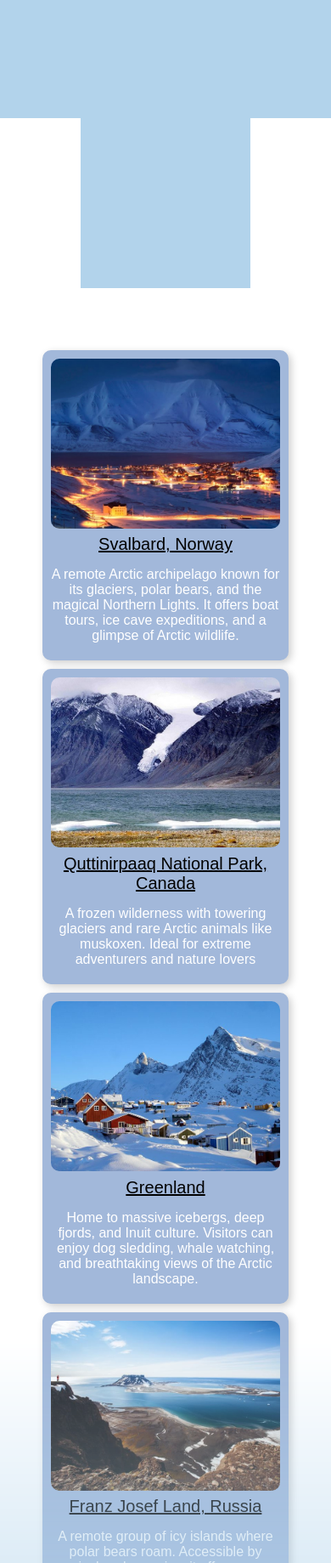
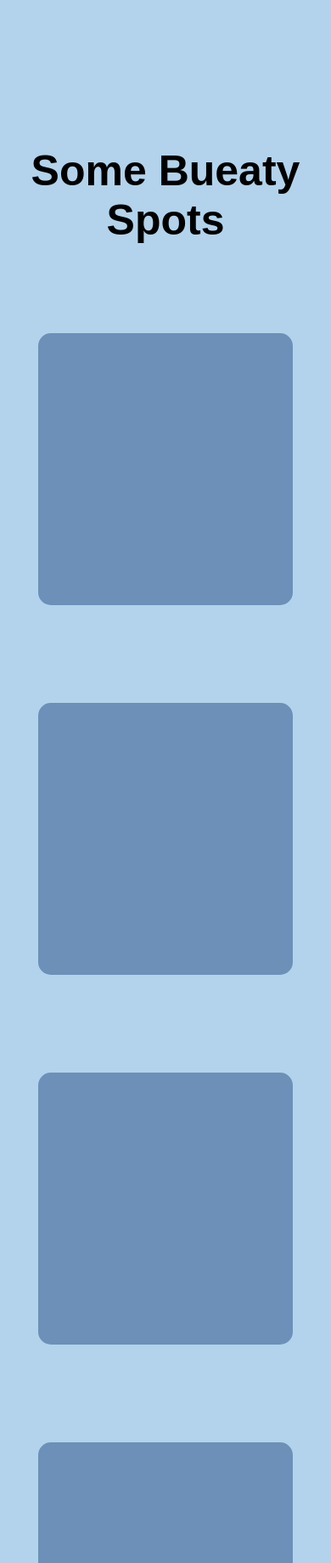
Before and after one commit to webgo-oss/freez-app, a plain HTML site: page docs/index.html in a window 390 px wide. Shown: the part 5020-6859 px from the top of the page at 85% size. Drawn offline with nearby package versions, Linux system fonts and the light colour scheme; a web font is replaced by a local one.

Commit message:
final cut

```diff
--- a/docs/index.html
+++ b/docs/index.html
@@ -92,29 +92,91 @@
   <div class="container">
     <div class="inner" id="innerDiv"></div>
     <div class="boss">
-      <div class="inner1">
+      <div class="inner1" style=" background-color:#a2b8da; box-shadow: 3px 3px 10px rgba(0, 0, 0, 0.2);">
         <img src="./images/Svalbard, Norway.jpeg" alt="Image">
         <a href="https://en.wikipedia.org/wiki/Svalbard">Svalbard, Norway</a>
         <p>A remote Arctic archipelago known for its glaciers, polar bears, and the magical Northern Lights. It offers boat tours, ice cave expeditions, and a glimpse of Arctic wildlife.</p>
       </div>
-      <div class="inner1">
+      <div class="inner1" style="  background-color:#a2b8da; box-shadow: 3px 3px 10px rgba(0, 0, 0, 0.2);">
         <img src="./images/Quttinirpaaq National Park, Canada.jpeg" alt="Image">
         <a href="https://en.wikipedia.org/wiki/Quttinirpaaq_National_Park">Quttinirpaaq National Park, Canada</a>
         <p> A frozen wilderness with towering glaciers and rare Arctic animals like muskoxen. Ideal for extreme adventurers and nature lovers</p>
       </div>
-      <div class="inner1">
+      <div class="inner1" style="  background-color:#a2b8da; box-shadow: 3px 3px 10px rgba(0, 0, 0, 0.2);">
         <img src="./images/Greenland.jpeg" alt="Image">
         <a href="https://en.wikipedia.org/wiki/Greenland">Greenland</a>
         <p> Home to massive icebergs, deep fjords, and Inuit culture. Visitors can enjoy dog sledding, whale watching, and breathtaking views of the Arctic landscape.</p>
       </div>
-      <div class="inner1">
+      <div class="inner1" style="  background-color:#a2b8da; box-shadow: 3px 3px 10px rgba(0, 0, 0, 0.2);">
         <img src="./images/Franz Josef Land.jpeg" alt="Image">
         <a href="https://en.wikipedia.org/wiki/Franz_Josef_Land ">Franz Josef Land, Russia</a>
         <p>A remote group of icy islands where polar bears roam. Accessible by icebreaker cruise, it offers an untouched Arctic experience.</p>
       </div>
     </div>
   </div>
-<br><br><br><br><br><br><br><br><br><br><br><br><br><br><br><br><br><br><br><br><br><br><br><br><br><br><br><br><br><br><br><br><br><br><br><br><br><br><br><br><br><br><br><br><br><br><br><br><br><br><br><br><br><br><br><br><br><br><br><br><br><br><br><br><br><br><br><br><br><br><br><br><br><br><br><br><br><br><br><br><br><br><br><br><br>
+  <div class="heading">
+    <h1>some bueaty spots</h1>
+  </div>
+  <div class="card-container">
+  <div class="card-wrapper">
+    <div class="flip-card-inner">
+      <div class="flip-card-front"></div>
+      <div class="flip-card-back">
+        <img src="./images/Svalbard, Norway.jpeg" alt="Image" />
+        <a href="https://en.wikipedia.org/wiki/Svalbard">Svalbard, Norway</a>
+        <p>
+          A remote Arctic archipelago known for its glaciers, polar bears, and the
+          magical Northern Lights. It offers boat tours, ice cave expeditions, and
+          a glimpse of Arctic wildlife.
+        </p>
+      </div>
+    </div>
+  </div>
+
+  <div class="card-wrapper">
+    <div class="flip-card-inner">
+      <div class="flip-card-front"></div>
+      <div class="flip-card-back">
+        <img src="./images/Quttinirpaaq National Park, Canada.jpeg" alt="Image" />
+        <a href="https://en.wikipedia.org/wiki/Quttinirpaaq_National_Park">Quttinirpaaq National Park, Canada</a>
+        <p>
+          A frozen wilderness with towering glaciers and rare Arctic animals like
+          muskoxen. Ideal for extreme adventurers and nature lovers.
+        </p>
+      </div>
+    </div>
+  </div>
+
+  <div class="card-wrapper">
+    <div class="flip-card-inner">
+      <div class="flip-card-front"></div>
+      <div class="flip-card-back">
+        <img src="./images/Greenland.jpeg" alt="Image" />
+        <a href="https://en.wikipedia.org/wiki/Greenland">Greenland</a>
+        <p>
+          Home to massive icebergs, deep fjords, and Inuit culture. Visitors can
+          enjoy dog sledding, whale watching, and breathtaking views of the Arctic
+          landscape.
+        </p>
+      </div>
+    </div>
+  </div>
+
+  <div class="card-wrapper">
+    <div class="flip-card-inner">
+      <div class="flip-card-front"></div>
+      <div class="flip-card-back">
+        <img src="./images/Franz Josef Land.jpeg" alt="Image" />
+        <a href="https://en.wikipedia.org/wiki/Franz_Josef_Land">Franz Josef Land, Russia</a>
+        <p>
+          A remote group of icy islands where polar bears roam. Accessible by
+          icebreaker cruise, it offers an untouched Arctic experience.
+        </p>
+      </div>
+    </div>
+  </div>
+</div>
+
  <div class="effect">
   <h1>about me</h1>
   <div class="con" id="con">
@@ -170,6 +232,15 @@
         <div class="con2 box" id="con2">
         </div>
         <div class="con3 box" id="con3">
+        </div>
+         <div class="con1 box1" >
+            <iconify-icon icon="mdi:instagram"></iconify-icon>
+        </div>
+        <div class="con2 box1" >
+            <iconify-icon icon="mdi:github"></iconify-icon>
+        </div>
+        <div class="con3 box1">
+            <iconify-icon icon="mdi:email-outline"></iconify-icon>
         </div>
     </div>
     <h2>get in touch</h2>
--- a/docs/stylesheets/style.css
+++ b/docs/stylesheets/style.css
@@ -1,4 +1,7 @@
+* {
+  box-sizing: border-box;
 
+}
         @font-face {
             font-family: logofont;
             src: url('../fonts/IceSkatersSans-9MvEB.ttf');
@@ -165,6 +168,9 @@
         transition: 1.1s;
         opacity: 0;
       }
+      .alternative{
+        display: none;
+      }
     .container {
       background: white;
       width: 100%;
@@ -202,14 +208,14 @@
 
     .inner1 {
       width: 300px;
-      background-color:#a2b8da;
+      background-color:transparent;
       display: flex;
       flex-direction: column;
       align-items: center;
       text-align: center;
       padding: 10px;
       border-radius: 10px;
-      box-shadow: 3px 3px 10px rgba(0, 0, 0, 0.2);
+
 
     }
 
@@ -238,7 +244,7 @@
       display: flex;
       justify-content: space-evenly;
       flex-direction: column;
-
+      margin-top: 110%;
     }
     .effect h1{
       color: white;
@@ -288,8 +294,92 @@
       text-align: center;
       width: 80%;
     }
-    .alternative{
- display: none;
+    .card-container {
+      display: none;
+      flex-wrap: wrap;
+      padding-top: 20%;
+        justify-content: space-around;
+  align-items: center;
+      height: 100%;
+       gap: 20px;
+
+    }
+.card-wrapper {
+  width: 250px;
+  height: 350px;
+  perspective: 1000px;
+    margin-top: 30px;
+}
+
+.flip-card-inner {
+  position: relative;
+  width: 100%;
+  height: 100%;
+  transform-style: preserve-3d;
+  transition: transform 0.6s;
+}
+
+.card-wrapper:hover .flip-card-inner {
+  transform: rotateY(180deg);
+}
+
+.flip-card-front,
+.flip-card-back {
+  position: absolute;
+  width: 100%;
+  height: 100%;
+  backface-visibility: hidden;
+  border-radius: 15px;
+  overflow: hidden;
+  background: transparent;
+  box-shadow: none;
+}
+
+.flip-card-front {
+ background-color: #6c90b8;}
+
+.flip-card-back {
+  transform: rotateY(180deg);
+  background-color: #a2b8da;
+  padding: 15px;
+  display: flex;
+  flex-direction: column;
+  align-items: center;
+  text-align: center;
+}
+
+.flip-card-back img {
+  width: 100%;
+  height: 140px;
+  object-fit: cover;
+  border-radius: 10px;
+  margin-bottom: 10px;
+}
+
+.flip-card-back a {
+  font-weight: bold;
+  text-decoration: none;
+  color: #222;
+  margin: 10px 0 5px;
+}
+.flip-card-back p {
+  font-size: 0.9rem;
+  color: whitesmoke;
+}
+
+    .heading{
+      display: none;
+    }
+    .heading h1{
+      text-align: center;
+      text-transform: capitalize;
+        font-family: "Sour Gummy", sans-serif;
+  font-optical-sizing: auto;
+  font-weight:100px;
+  font-style: normal;
+  font-variation-settings:
+    "wdth" 100;
+    font-size:50px;
     }
     .dark{
       width: 100%;
@@ -339,6 +429,15 @@ flex-wrap: wrap;
     .box{
       width: 120px;
       height: 120px;
+    }
+    .box1{
+
+      width: 120px;
+      height: 120px;
+      display: none;
+      justify-content: center;
+      align-items: center;
+      font-size: 70px;
     }
 @media(max-width:1024px) {
       .cloud{
@@ -397,6 +496,7 @@ flex-wrap: wrap;
       }
       .effect{
         height: 800px;
+        margin-top: 160%;
       }
         .effect h1{
       font-size: 230px;
@@ -416,6 +516,7 @@ flex-wrap: wrap;
     }
     }
 @media(max-width:768px){
+
         body{
           background-size: 100% 100%;
         }
@@ -464,6 +565,9 @@ flex-wrap: wrap;
         transition: 1.1s;
         opacity: 0;
       }
+      .effect{
+        margin-top: 210%;
+      }
         .effect h1{
       font-size: 170px;
     }
@@ -498,6 +602,37 @@ flex-wrap: wrap;
     }
 }
 @media(max-width:426px){
+    .card-wrapper {
+    width: 100%;
+    max-width: 300px;
+    height: 320px;
+    margin: 50px 0;
+  }
+
+  .card-container {
+    padding: 20px 10px;
+    gap: 15px;
+    justify-content: center;
+  }
+  .box{
+    display: none;
+  }
+  .box1{
+    display: flex;
+  }
+  .inner1{
+    margin-top: 20%;
+  }
+  .container{
+    display: none;
+  }
+  .card-container{
+    display: flex;
+    height: 1000px;
+  }
+  .heading{
+    display: flex;
+  }
     .logo h1{
             font-size: 60px;
         }
@@ -532,7 +667,7 @@ flex-wrap: wrap;
     display: none;
   }
   .dark{
-    margin-top: 70%;
+    margin-top: 160%;
   }
     .deblicate img{
         width: 420px;
@@ -557,8 +692,12 @@ flex-wrap: wrap;
        .deblicate1 img{
         width: 300px;
       }
+
 }
 @media(max-width:320px){
+    .heading h1{
+      font-size: 40px;
+    }
    .cloud-left{
     width: 600px;
    }
@@ -566,7 +705,7 @@ flex-wrap: wrap;
     font-size: 14px;
    }
     .wordtext:hover img{
-        width: 80px;
+        width: 70px;
       }
       .container{
         padding-top: 90%;
@@ -586,4 +725,16 @@ flex-wrap: wrap;
     .head{
       height: 300px;
     }
+     .inner1 {
+      width: 250px;
+    }
+
+    .inner1 img {
+      height: 180px;
+    }
+
+    .inner1 a {
+      font-size: 18px;
+
+    }
 }
```
